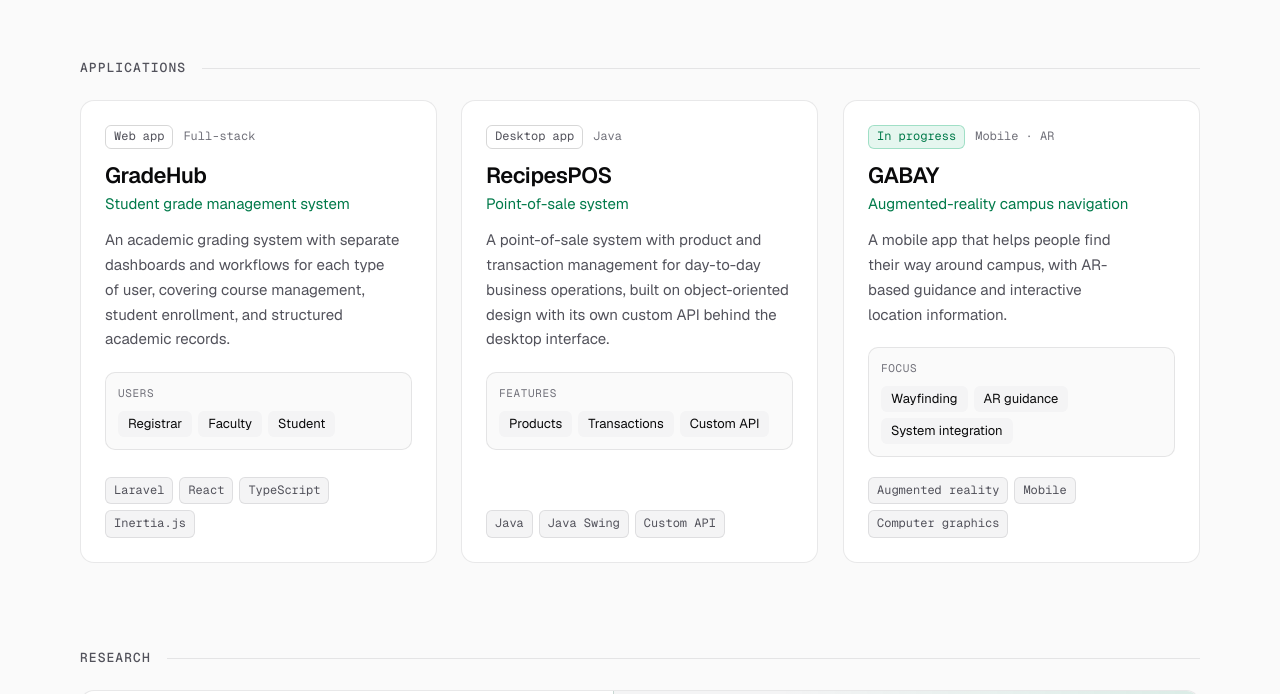
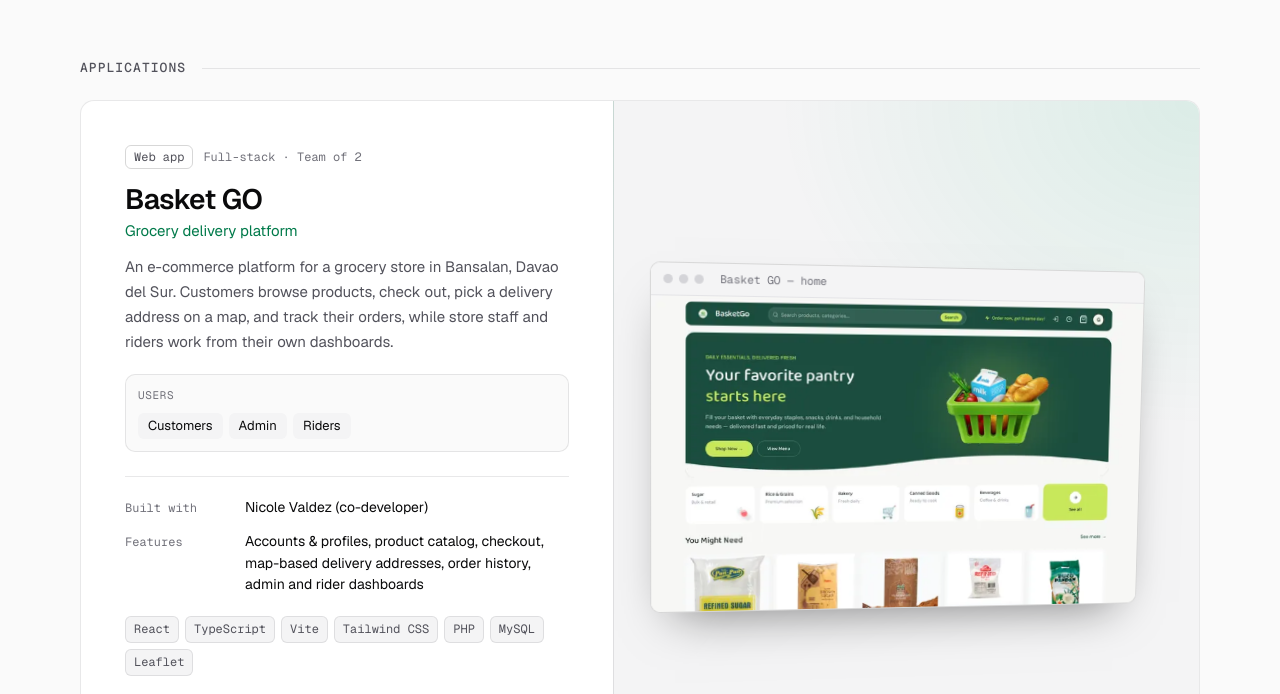
Before and after one commit to ItsmeEremiyaaaa/Website-Portfolio, a website: page index.html in a window 1280 px wide. Shown: the part 1170-1864 px from the top of the page. Drawn offline with Linux system fonts and the light colour scheme.

Commit message:
Replace RecipesPOS with Basket GO as the featured application
- New featured card for Basket GO (github.com/ItsmeEremiyaaaa/Basket-GO):
  grocery delivery platform for a store in Bansalan, with customer,
  admin and rider roles; React, TypeScript, Vite, Tailwind CSS, PHP,
  MySQL, Leaflet; co-developed with Nicole Valdez. Details taken from
  the project's README, package.json and PHP endpoints.
- Preview image is the real home page from the repo's built dist/,
  rendered offline.
- GradeHub and GABAY now sit in a two-column row below it.
- Right now: Basket GO replaces the point-of-sale system.
- Stack: add Vite, Tailwind CSS, Leaflet, and a back end & data row
  (PHP, Laravel, MySQL, JSON APIs).

```diff
--- a/assets/css/main.css
+++ b/assets/css/main.css
@@ -673,9 +673,12 @@ p { text-wrap: pretty; }
 /* Application cards (no screenshots, so the structure carries the card) */
 .app-grid {
   display: grid;
-  grid-template-columns: repeat(3, minmax(0, 1fr));
+  grid-template-columns: repeat(2, minmax(0, 1fr));
   gap: 24px;
 }
+.project-app { margin-bottom: 24px; }
+.project-app .project-title { font-size: clamp(1.375rem, 2.4vw, 1.75rem); }
+@media (max-width: 640px) { .project-app { margin-bottom: 16px; } }
 .app-card {
   display: flex;
   flex-direction: column;
--- a/index.html
+++ b/index.html
@@ -4,7 +4,7 @@
   <meta charset="UTF-8">
   <meta name="viewport" content="width=device-width, initial-scale=1">
   <title>Jeremiah Escubido — Full-Stack Developer &amp; BSIT Student</title>
-  <meta name="description" content="Portfolio of Jeremiah Falcon Escubido, a 4th-year BSIT student in Davao, Philippines building full-stack web apps with Laravel and React, desktop systems in Java, an AR campus navigation app, and published research. Open to internship and OJT opportunities.">
+  <meta name="description" content="Portfolio of Jeremiah Falcon Escubido, a 4th-year BSIT student in Davao, Philippines building full-stack web apps with React, Laravel and PHP, desktop systems in Java, an AR campus navigation app, and published research. Open to internship and OJT opportunities.">
   <meta name="author" content="Jeremiah Falcon Escubido">
   <meta name="color-scheme" content="dark light">
   <meta name="theme-color" content="#0a0a0b" media="(prefers-color-scheme: dark)">
@@ -28,7 +28,7 @@
 
   <link rel="preload" href="assets/fonts/geist-latin.woff2" as="font" type="font/woff2" crossorigin>
   <link rel="preload" href="assets/fonts/geist-mono-latin.woff2" as="font" type="font/woff2" crossorigin>
-  <link rel="stylesheet" href="assets/css/main.css?v=71c8b943">
+  <link rel="stylesheet" href="assets/css/main.css?v=675a3408">
 
   <script>
     // Apply the saved theme before first paint to avoid a flash.
@@ -202,6 +202,51 @@
       <!-- Applications -->
       <div class="work-group">
         <h3 class="group-title reveal">Applications</h3>
+        <article class="project project-featured project-app reveal depth" aria-labelledby="p-basketgo">
+          <div class="project-body">
+            <p class="project-meta"><span class="badge">Web app</span><span>Full-stack · Team of 2</span></p>
+            <h4 class="project-title" id="p-basketgo">Basket GO</h4>
+            <p class="app-kind">Grocery delivery platform</p>
+            <p class="project-desc">
+              An e-commerce platform for a grocery store in Bansalan, Davao del Sur. Customers browse products,
+              check out, pick a delivery address on a map, and track their orders, while store staff and riders
+              work from their own dashboards.
+            </p>
+            <ul class="roles" data-label="Users" aria-label="User roles">
+              <li>Customers</li>
+              <li>Admin</li>
+              <li>Riders</li>
+            </ul>
+            <dl class="project-facts">
+              <div>
+                <dt>Built with</dt>
+                <dd>Nicole Valdez (co-developer)</dd>
+              </div>
+              <div>
+                <dt>Features</dt>
+                <dd>Accounts &amp; profiles, product catalog, checkout, map-based delivery addresses, order history, admin and rider dashboards</dd>
+              </div>
+            </dl>
+            <ul class="tags" aria-label="Technologies">
+              <li>React</li><li>TypeScript</li><li>Vite</li><li>Tailwind CSS</li><li>PHP</li><li>MySQL</li><li>Leaflet</li>
+            </ul>
+            <div class="project-links">
+              <a class="btn btn-secondary btn-sm" href="https://github.com/ItsmeEremiyaaaa/Basket-GO" target="_blank" rel="noopener">
+                <svg class="icon" aria-hidden="true"><use href="#i-github"/></svg>
+                Source code
+                <svg class="icon icon-sm" aria-hidden="true"><use href="#i-arrow-up-right"/></svg>
+              </a>
+            </div>
+          </div>
+          <div class="project-media">
+            <div class="browser" data-depth>
+              <div class="browser-bar" aria-hidden="true"><span></span><span></span><span></span><em>Basket GO — home</em></div>
+              <img src="assets/img/basket-go.webp" srcset="assets/img/basket-go-720.webp 720w, assets/img/basket-go.webp 1280w"
+                   sizes="(max-width: 860px) calc(100vw - 72px), 520px" width="1280" height="800" loading="lazy" decoding="async"
+                   alt="Basket GO home page: a green hero reading “Your favorite pantry starts here” with a grocery basket, product categories, and product cards">
+            </div>
+          </div>
+        </article>
         <div class="app-grid">
           <article class="project app-card reveal depth tilt" aria-labelledby="p-gradehub">
             <p class="project-meta"><span class="badge">Web app</span><span>Full-stack</span></p>
@@ -218,24 +263,6 @@
             </ul>
             <ul class="tags" aria-label="Technologies">
               <li>Laravel</li><li>React</li><li>TypeScript</li><li>Inertia.js</li>
-            </ul>
-          </article>
-
-          <article class="project app-card reveal depth tilt" aria-labelledby="p-pos">
-            <p class="project-meta"><span class="badge">Desktop app</span><span>Java</span></p>
-            <h4 class="project-title" id="p-pos">RecipesPOS</h4>
-            <p class="app-kind">Point-of-sale system</p>
-            <p class="project-desc">
-              A point-of-sale system with product and transaction management for day-to-day business operations,
-              built on object-oriented design with its own custom API behind the desktop interface.
-            </p>
-            <ul class="roles" data-label="Features" aria-label="Main features">
-              <li>Products</li>
-              <li>Transactions</li>
-              <li>Custom API</li>
-            </ul>
-            <ul class="tags" aria-label="Technologies">
-              <li>Java</li><li>Java Swing</li><li>Custom API</li>
             </ul>
           </article>
 
@@ -458,7 +485,11 @@
         </div>
         <div class="stack-row">
           <dt>Web</dt>
-          <dd><ul class="chips"><li>Laravel</li><li>React</li><li>Inertia.js</li><li>HTML5</li><li>CSS</li></ul></dd>
+          <dd><ul class="chips"><li>React</li><li>Laravel</li><li>Inertia.js</li><li>Vite</li><li>Tailwind CSS</li><li>Leaflet</li><li>HTML5</li><li>CSS</li></ul></dd>
+        </div>
+        <div class="stack-row">
+          <dt>Back end &amp; data</dt>
+          <dd><ul class="chips"><li>PHP</li><li>Laravel</li><li>MySQL</li><li>JSON APIs</li></ul></dd>
         </div>
         <div class="stack-row">
           <dt>Mobile &amp; desktop</dt>
@@ -545,7 +576,7 @@
       <div class="now reveal">
         <h2 class="now-title" id="now-title"><span class="status-dot" aria-hidden="true"></span> Right now</h2>
         <ul class="now-list">
-          <li><strong>Building</strong>: GABAY, an AR campus navigation app, and a point-of-sale system with a custom-built API.</li>
+          <li><strong>Building</strong>: GABAY, an AR campus navigation app, and Basket GO, a grocery delivery platform for a store in Bansalan.</li>
           <li><strong>Studying</strong>: my final year of BSIT at St. Mary's College of Bansalan.</li>
           <li><strong>Looking for</strong>: an internship or OJT placement, plus freelance projects and collaborations.</li>
         </ul>
```
Also changed, not shown: 404.html (+1 -1 lines), README.md, assets/img/basket-go-720.webp (added), assets/img/basket-go.webp (added).
